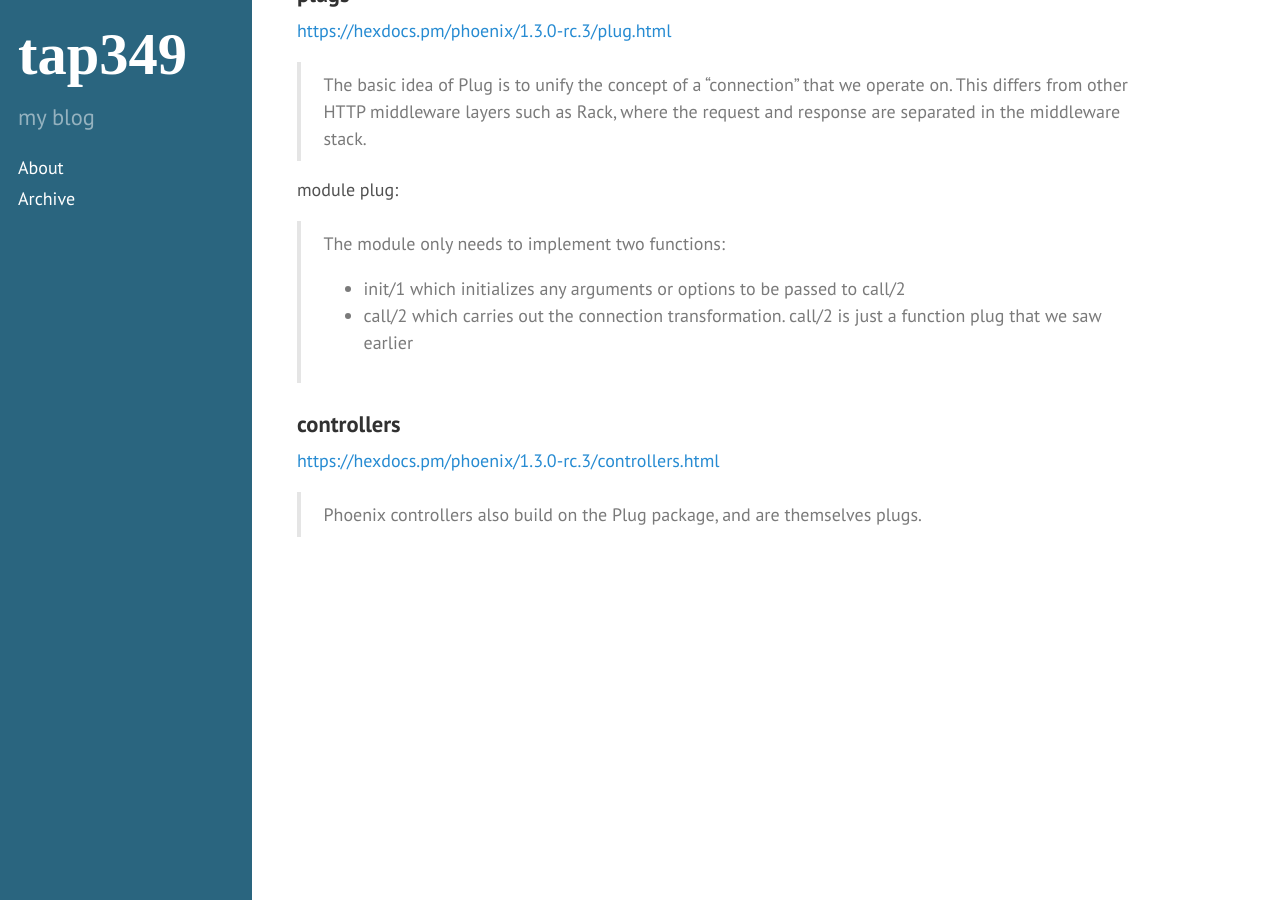
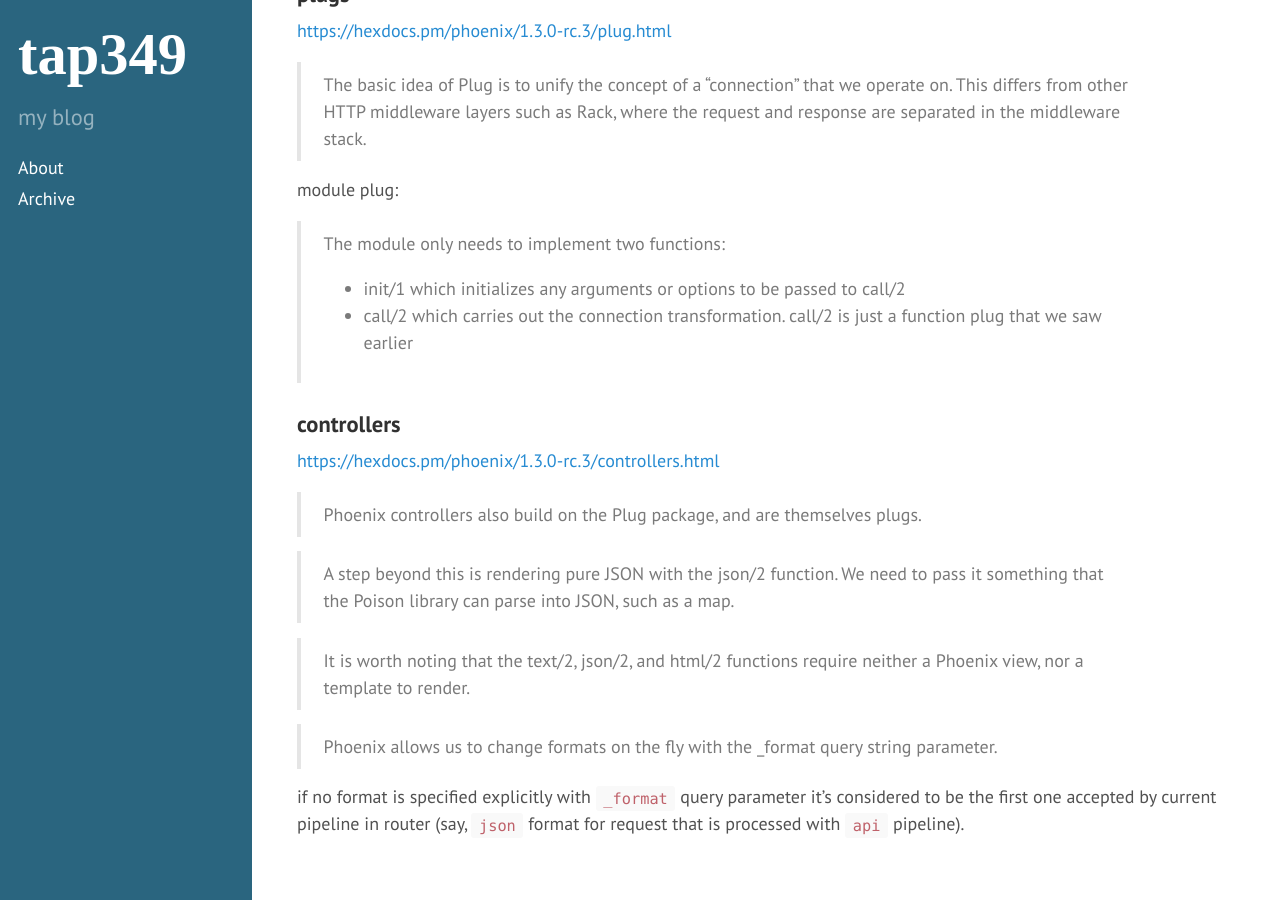
Before and after one commit to tap349/tap349.github.io, a Jekyll site: the page built from _posts/2016-11-12-phoenix.md, in a window 1280 px wide and 900 px high, scrolled down 2378 px. Built offline with Jekyll 4.4.1, drawn with Linux system fonts in a browser that asks for light colours.

Commit message:
update 2017-07-27_18:27:42

```diff
--- a/_posts/2016-11-12-phoenix.md
+++ b/_posts/2016-11-12-phoenix.md
@@ -117,3 +117,15 @@ module plug:
 <https://hexdocs.pm/phoenix/1.3.0-rc.3/controllers.html>
 
 > Phoenix controllers also build on the Plug package, and are themselves plugs.
+
+> A step beyond this is rendering pure JSON with the json/2 function. We need
+> to pass it something that the Poison library can parse into JSON, such as a map.
+
+> It is worth noting that the text/2, json/2, and html/2 functions require
+> neither a Phoenix view, nor a template to render.
+
+> Phoenix allows us to change formats on the fly with the _format query string parameter.
+
+if no format is specified explicitly with `_format` query parameter it's
+considered to be the first one accepted by current pipeline in router
+(say, `json` format for request that is processed with `api` pipeline).
```
